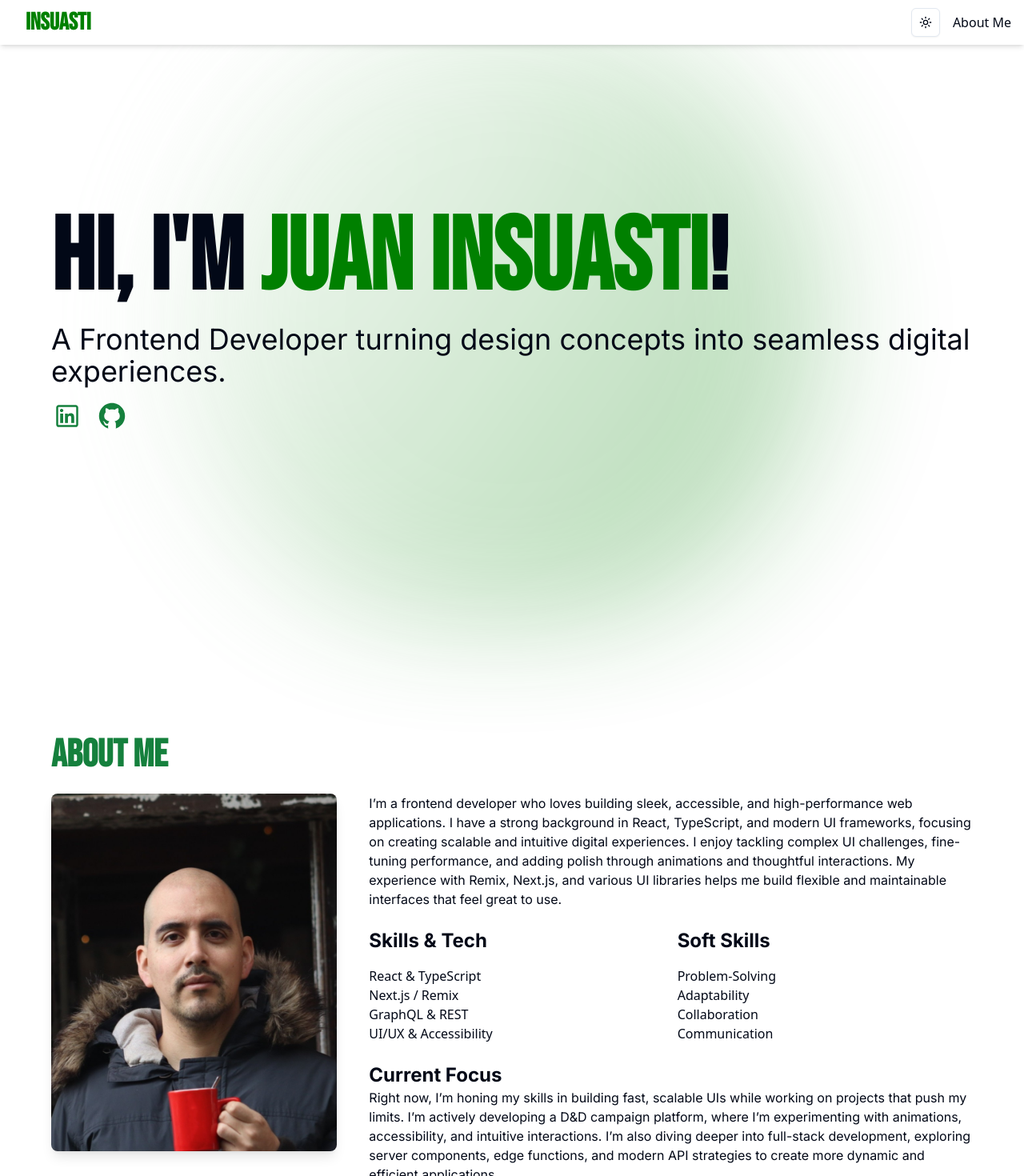
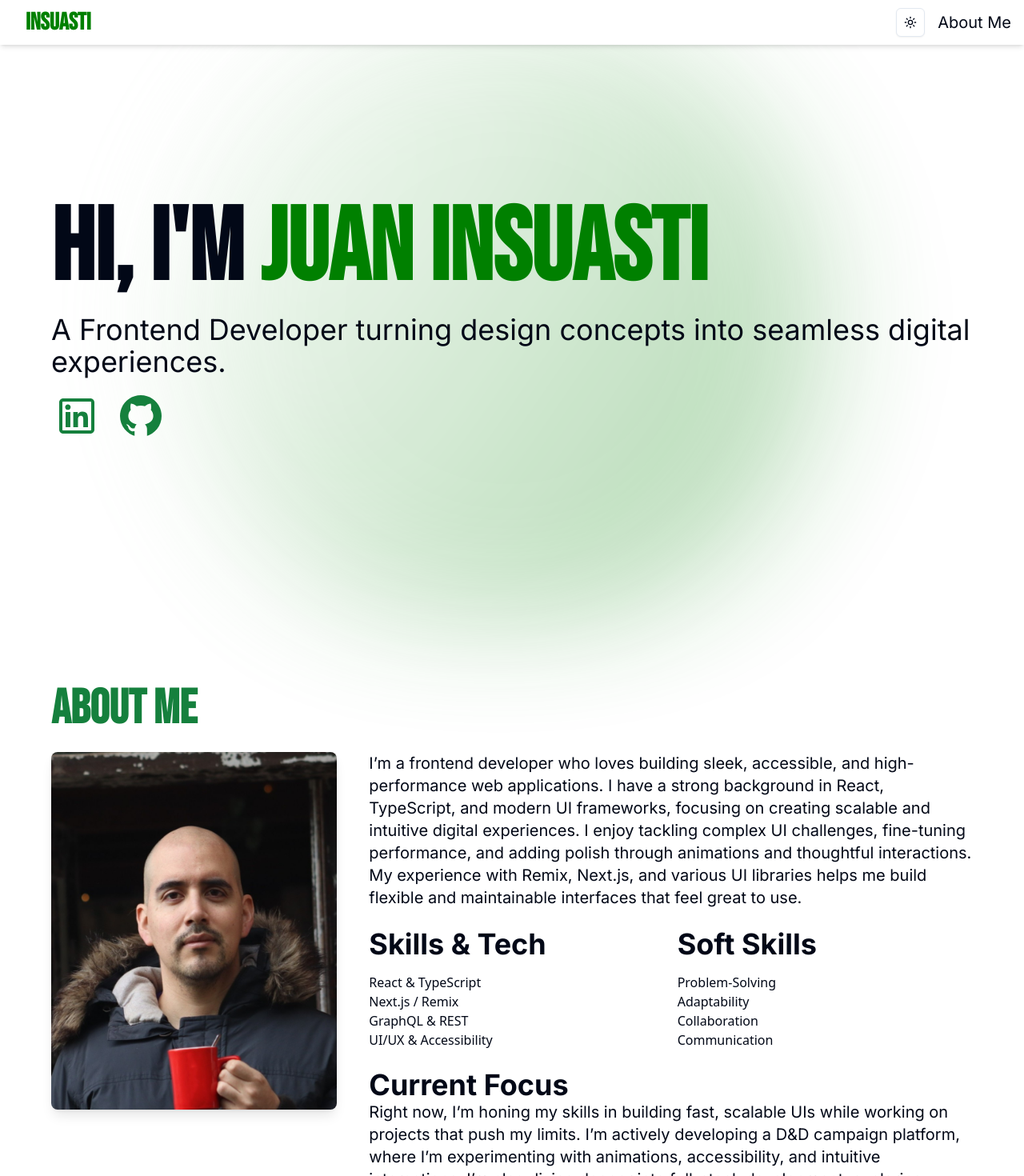
Before and after one commit to juan-insuasti/insuasti-web, a Next.js app in the folder ui/: page / in a window 1280 px wide. Shown: the top 1470 px of the page at 80% size. Built offline with nearby package versions, Linux system fonts and the light colour scheme.

Commit message:
feat: update font sizes and styles

```diff
--- a/ui/src/app/(homepage)/about.tsx
+++ b/ui/src/app/(homepage)/about.tsx
@@ -28,7 +28,7 @@ export const About: React.FC = () => {
           </Typography>
           <div className="mt-6 grid w-full grid-cols-1 gap-4 md:grid-cols-2">
             <div>
-              <Typography as="h3" variant="h4">
+              <Typography as="h3" variant="h3">
                 Skills & Tech
               </Typography>
               <ul className="mt-1 md:mt-2 lg:mt-4">
@@ -39,7 +39,7 @@ export const About: React.FC = () => {
               </ul>
             </div>
             <div>
-              <Typography as="h3" variant="h4">
+              <Typography as="h3" variant="h3">
                 Soft Skills
               </Typography>
               <ul className="mt-1 md:mt-2 lg:mt-4">
@@ -50,7 +50,7 @@ export const About: React.FC = () => {
               </ul>
             </div>
           </div>
-          <Typography as="h3" variant="h4" className="mt-6">
+          <Typography as="h3" variant="h3" className="mt-6">
             Current Focus
           </Typography>
           <Typography as="p" variant="p">
--- a/ui/src/app/globals.css
+++ b/ui/src/app/globals.css
@@ -58,23 +58,23 @@
     --tw-shadow-color: 0 0 #d1c3c300;
   }
   .p {
-    @apply font-inter text-left text-xs md:text-sm lg:text-base;
+    @apply text-left font-inter text-lg lg:text-xl;
   }
 
   .h1 {
-    @apply font-bebas text-left text-3xl font-bold md:text-4xl lg:text-5xl;
+    @apply text-left font-bebas text-4xl font-bold md:text-5xl lg:text-6xl;
   }
 
   .h2 {
-    @apply font-bebas text-left text-2xl font-bold md:text-3xl lg:text-4xl;
+    @apply text-left font-bebas text-3xl font-bold md:text-4xl lg:text-5xl;
   }
 
   .h3 {
-    @apply font-inter text-left text-xl font-bold md:text-2xl lg:text-3xl;
+    @apply text-left font-inter text-2xl font-bold md:text-3xl lg:text-4xl;
   }
 
   .h4 {
-    @apply font-inter text-left text-lg font-bold md:text-xl lg:text-2xl;
+    @apply text-left font-inter text-xl font-bold md:text-2xl lg:text-3xl;
   }
 
   .small {
--- a/ui/src/app/page.tsx
+++ b/ui/src/app/page.tsx
@@ -7,7 +7,7 @@ import { NavBar } from '@/ui/navbar/NavBar';
 export default function Home() {
   const HeroTitle = (
     <>
-      Hi, I&apos;m <span className="text-primary">Juan Insuasti</span>!
+      Hi, I&apos;m <span className="text-primary">Juan&nbsp;Insuasti</span>
     </>
   );
   const HeroDescription =
--- a/ui/src/ui/Hero.tsx
+++ b/ui/src/ui/Hero.tsx
@@ -17,10 +17,10 @@ export const Hero = ({ title, description, children }: HeroProps) => {
         <div className="absolute ml-[-3em] aspect-square h-full animate-spin rounded-full bg-gradient-to-tr from-primary to-background opacity-20 blur-xl dark:to-secondary" />
         <div className="absolute aspect-square h-full animate-spin rounded-full bg-gradient-to-bl from-background to-primary opacity-20 blur-3xl dark:from-secondary" />
       </div>
-      <Typography as="h1" variant="h1" className="text-5xl md:text-8xl lg:text-9xl">
+      <Typography as="h1" variant="h1" className="text-6xl md:text-8xl lg:text-9xl">
         {title}
       </Typography>
-      <Typography as="p" variant="h2" className="font-inter mt-1 font-normal md:mt-2 lg:mt-4">
+      <Typography as="p" variant="h3" className="mt-1 font-inter font-normal md:mt-2 lg:mt-4">
         {description}
       </Typography>
       {children}
--- a/ui/src/ui/SocialLinks.tsx
+++ b/ui/src/ui/SocialLinks.tsx
@@ -15,10 +15,15 @@ export interface SocialProps {
 
 export const SocialLinks = ({ className, socialLinks = [] }: SocialProps) => {
   return (
-    <div className={clsx('mt-4 flex', className)}>
+    <div className={clsx('mt-4 flex gap-4', className)}>
       {socialLinks.map((link, index) => (
-        <Link key={index} href={link.href} target="_blank" className="mr-4">
-          <Image src={link.src} alt={link.alt} width={40} height={40} />
+        <Link
+          key={index}
+          href={link.href}
+          target="_blank"
+          className="relative aspect-square h-14 md:h-16"
+        >
+          <Image src={link.src} alt={link.alt} fill />
         </Link>
       ))}
     </div>
--- a/ui/src/ui/navbar/DesktopNavBar.tsx
+++ b/ui/src/ui/navbar/DesktopNavBar.tsx
@@ -23,7 +23,9 @@ export function DesktopNavBar({ navItems }: DesktopNavBarProps): JSX.Element {
         {navItems.map((item) => (
           <li key={item.title} className="flex items-center">
             <Link href={item.href} className="hover:text-primary">
-              {item.title}
+              <Typography variant={'p'} as="p">
+                {item.title}
+              </Typography>
             </Link>
           </li>
         ))}
--- a/ui/src/ui/navbar/MobileNavBar.tsx
+++ b/ui/src/ui/navbar/MobileNavBar.tsx
@@ -38,7 +38,9 @@ export function MobileNavBar({ navItems }: MobileNavBarProps): JSX.Element {
               {navItems.map((item) => (
                 <li key={item.title} className="flex items-center" onClick={() => setOpen(false)}>
                   <Link href={item.href} className="hover:text-primary">
-                    {item.title}
+                    <Typography variant={'h3'} as="p" className="font-normal">
+                      {item.title}
+                    </Typography>
                   </Link>
                 </li>
               ))}
```
